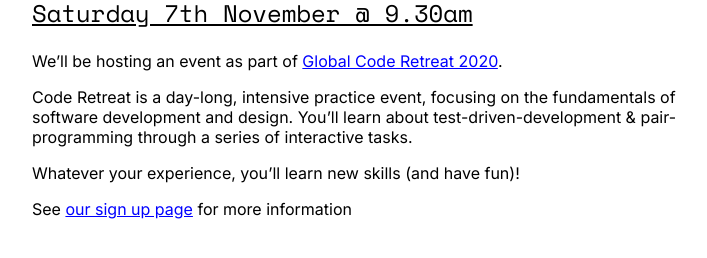
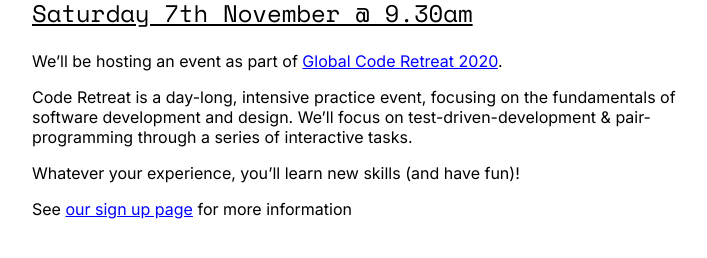
Before and after one commit to remotehack/remotehack.github.io, a Jekyll site: the page built from code-retreat.md, in a window 1280 px wide. Shown: the part 254-512 px from the top of the page, without its empty margins (272-979 px from the left). Built offline with Jekyll 4.4.1, drawn with Linux system fonts in a browser that asks for light colours; our own code applies the rules of GitHub Pages for plain Markdown files.

Commit message:
Copy tweak
(avoid repitition of learn)

```diff
--- a/code-retreat.md
+++ b/code-retreat.md
@@ -8,7 +8,7 @@ layout: default
 
 We'll be hosting an event as part of [Global Code Retreat 2020](https://www.coderetreat.org).
 
-Code Retreat is a day-long, intensive practice event, focusing on the fundamentals of software development and design. You'll learn about test-driven-development & pair-programming through a series of interactive tasks.
+Code Retreat is a day-long, intensive practice event, focusing on the fundamentals of software development and design. We'll focus on test-driven-development & pair-programming through a series of interactive tasks.
 
 Whatever your experience, you'll learn new skills (and have fun)!
 
```
